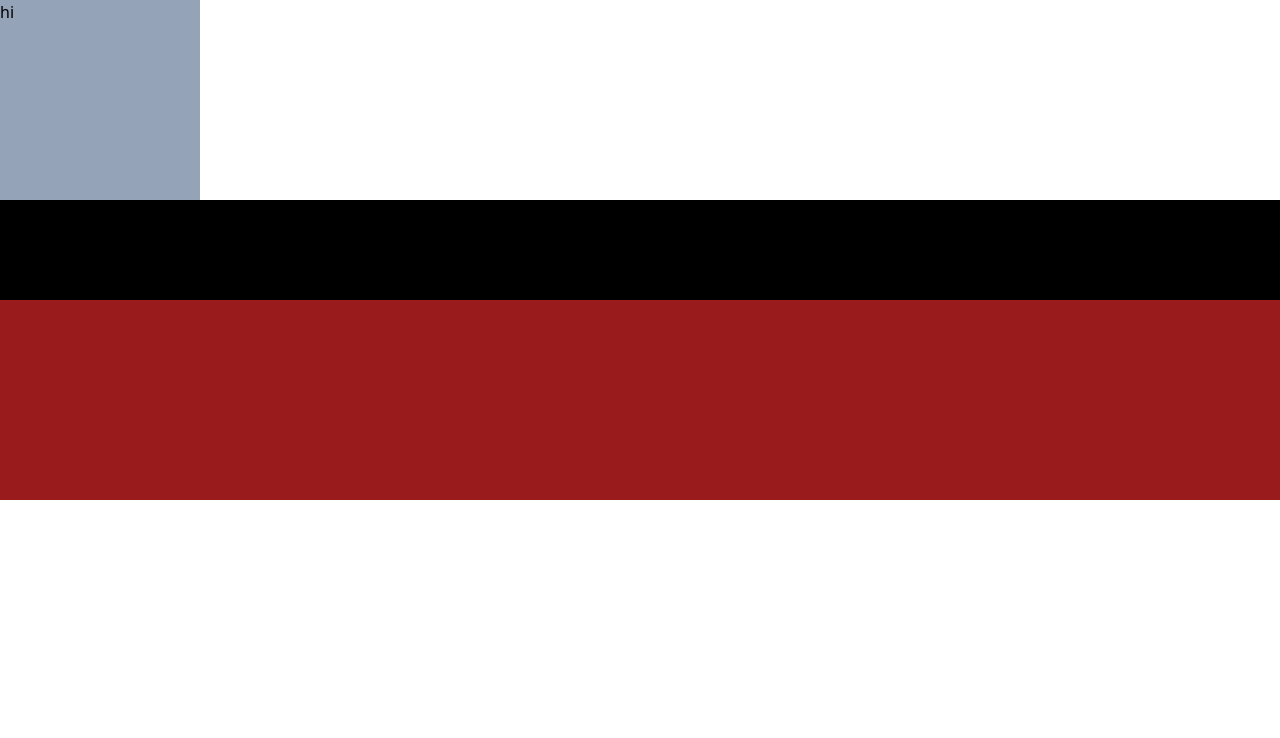
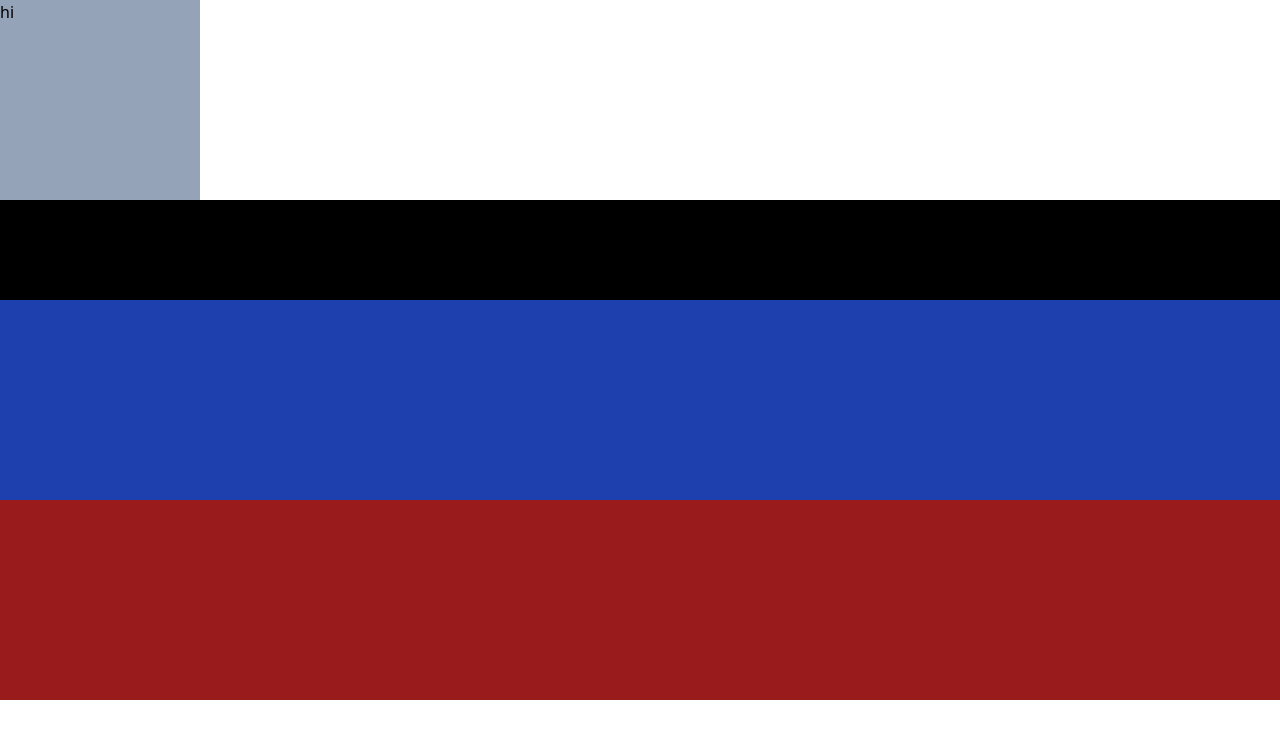
Before and after one commit to vanK1/Bitxbase, a React (Vite) app: page / in a window 1280 px wide. Shown: the top 738 px of the page. Built offline with nearby package versions, Linux system fonts and the light colour scheme.

Commit message:
me again

```diff
--- a/src/Vall.jsx
+++ b/src/Vall.jsx
@@ -2,7 +2,11 @@ import React from 'react'
 
 function Vall() {
   return (
-    <div className=' bg-red-800 h-[200px]'></div>
+    <div className=' bg-red-800 h-[200px] grid'>
+         <div className=' bg-blue-800 h-[200px]'></div>
+         <div className=' bg-red-800 h-[200px]'></div>
+    </div>
+
   )
 }
 
```
